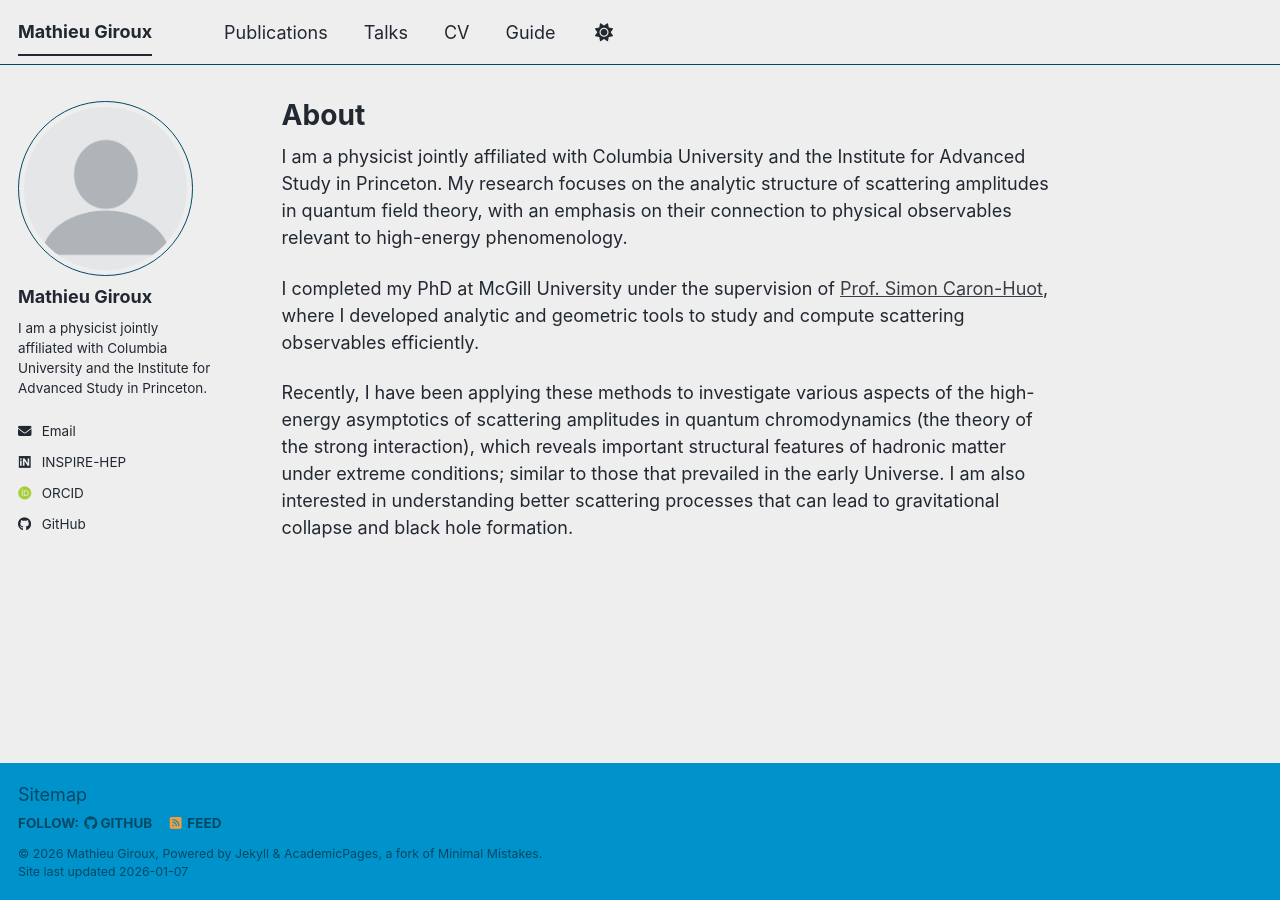
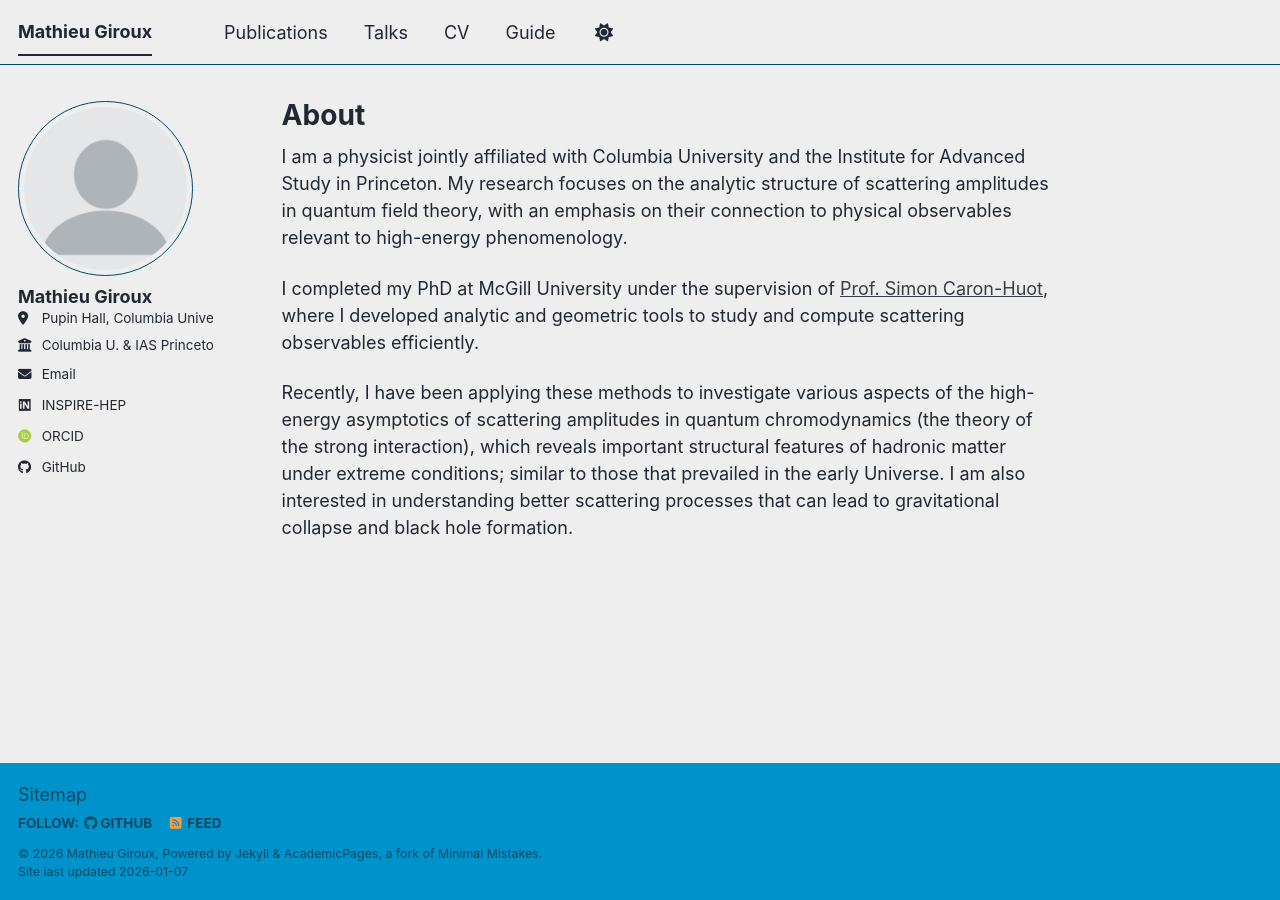
Before and after one commit to StrangeQuark007/StrangeQuark007.github.io, a Jekyll site: the page built from _pages/about.md, in a window 1280 px wide. Built offline with Jekyll 4.4.1, drawn with Linux system fonts in a browser that asks for light colours; some web fonts are replaced; a script bundle is joined from its source files by our own code; library files that are not in the unit come from our copies.

Commit message:
Update _config.yml

```diff
--- a/_config.yml
+++ b/_config.yml
@@ -26,9 +26,11 @@ author:
   avatar           : "profile.png"
   name             : "Mathieu Giroux"
   pronouns         : # example: "she/her"
-  bio              : "I am a physicist jointly affiliated with Columbia University and the Institute for Advanced Study in Princeton."
-  location         :
-  employer         :
+  bio              :
+  location:
+  - "Pupin Hall, Columbia University, New York, NY"
+  - "1 Einstein Drive, Institute for Advanced Study, Princeton, NJ"
+  employer         : "Columbia U. & IAS Princeton"
   uri              : # URL
   email            : "giroux@ias.edu"
 
```
